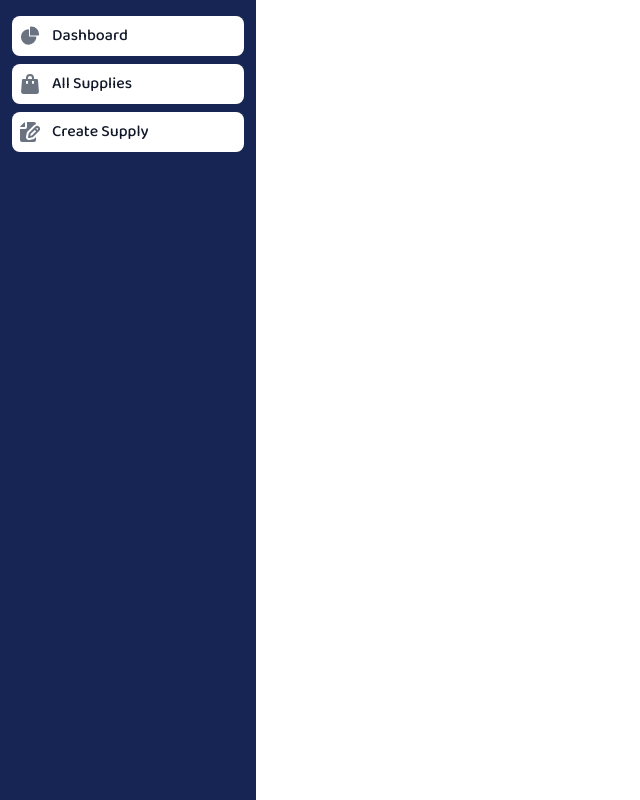
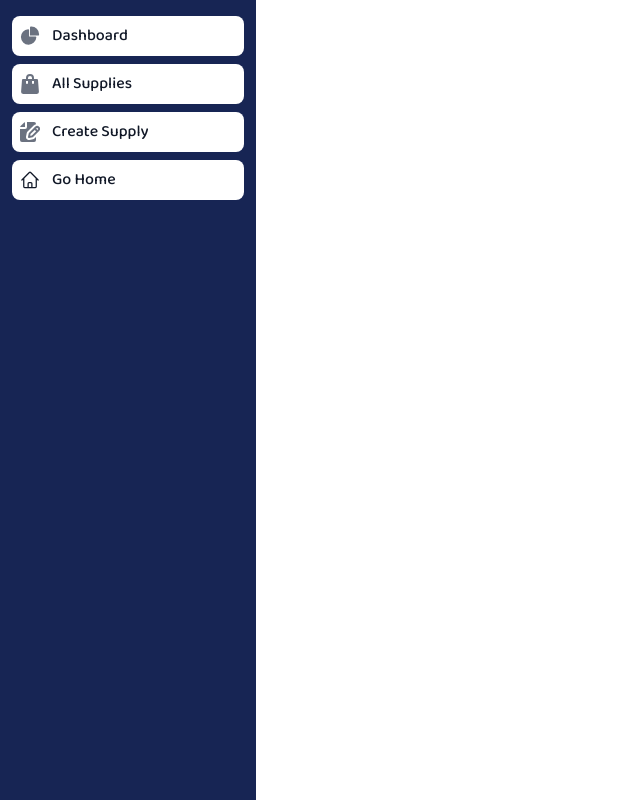
Before and after one commit to rasel-gannicus/Post-Disaster-Supply-Chain-Platform-with-redux-tailwind, a React (Vite) app: page /dashboard in a window 1280 px wide. Shown: the whole page, without its empty margins (0-640 px from the left). Built offline with nearby package versions, Linux system fonts and the light colour scheme; a web font is replaced by a local one.

Commit message:
deploying on vercel

```diff
--- a/src/pages/Dashboard/SideBar/Sidebar.tsx
+++ b/src/pages/Dashboard/SideBar/Sidebar.tsx
@@ -35,7 +35,7 @@
           <ul className="space-y-2 font-medium">
             <li className="bg-white rounded-lg">
               <NavLink
-                to='/dashboard'
+                to="/dashboard"
                 className="flex items-center p-2 text-gray-900 rounded-lg dark:text-white hover:bg-gray-100 dark:hover:bg-gray-700 group"
               >
                 <svg
@@ -54,7 +54,7 @@
 
             <li className="bg-white rounded-lg">
               <NavLink
-                to='/dashboard/supplies'
+                to="/dashboard/supplies"
                 className="flex items-center p-2 text-gray-900 rounded-lg dark:text-white hover:bg-gray-100 dark:hover:bg-gray-700 group"
               >
                 <svg
@@ -88,7 +88,32 @@
                   <path d="M6.737 11.061a2.961 2.961 0 0 1 .81-1.515l6.117-6.116A4.839 4.839 0 0 1 16 2.141V2a1.97 1.97 0 0 0-1.933-2H7v5a2 2 0 0 1-2 2H0v11a1.969 1.969 0 0 0 1.933 2h12.134A1.97 1.97 0 0 0 16 18v-3.093l-1.546 1.546c-.413.413-.94.695-1.513.81l-3.4.679a2.947 2.947 0 0 1-1.85-.227 2.96 2.96 0 0 1-1.635-3.257l.681-3.397Z" />
                   <path d="M8.961 16a.93.93 0 0 0 .189-.019l3.4-.679a.961.961 0 0 0 .49-.263l6.118-6.117a2.884 2.884 0 0 0-4.079-4.078l-6.117 6.117a.96.96 0 0 0-.263.491l-.679 3.4A.961.961 0 0 0 8.961 16Zm7.477-9.8a.958.958 0 0 1 .68-.281.961.961 0 0 1 .682 1.644l-.315.315-1.36-1.36.313-.318Zm-5.911 5.911 4.236-4.236 1.359 1.359-4.236 4.237-1.7.339.341-1.699Z" />
                 </svg>
-                <span className="flex-1 ms-3 whitespace-nowrap">Create Supply</span>
+                <span className="flex-1 ms-3 whitespace-nowrap">
+                  Create Supply
+                </span>
+              </NavLink>
+            </li>
+            <li className="bg-white rounded-lg">
+              <NavLink
+                to="/"
+                className="flex items-center p-2 text-gray-900 rounded-lg dark:text-white hover:bg-gray-100 dark:hover:bg-gray-700 group"
+              >
+                <svg
+                  xmlns="http://www.w3.org/2000/svg"
+                  fill="none"
+                  viewBox="0 0 24 24"
+                  stroke-width="1.5"
+                  stroke="currentColor"
+                  className="w-5 h-5"
+                >
+                  <path
+                    stroke-linecap="round"
+                    stroke-linejoin="round"
+                    d="m2.25 12 8.954-8.955c.44-.439 1.152-.439 1.591 0L21.75 12M4.5 9.75v10.125c0 .621.504 1.125 1.125 1.125H9.75v-4.875c0-.621.504-1.125 1.125-1.125h2.25c.621 0 1.125.504 1.125 1.125V21h4.125c.621 0 1.125-.504 1.125-1.125V9.75M8.25 21h8.25"
+                  />
+                </svg>
+
+                <span className="flex-1 ms-3 whitespace-nowrap">Go Home</span>
               </NavLink>
             </li>
           </ul>
--- a/src/utils/MenuItems.tsx
+++ b/src/utils/MenuItems.tsx
@@ -21,6 +21,9 @@
             </div>
           </summary>
           <ul className="p-2">
+            <li className="border-b-2">
+              <NavLink to='/dashboard'>Dashboard</NavLink>
+            </li>
             <li>
               <NavLink to='/login'>Login</NavLink>
             </li>
```
